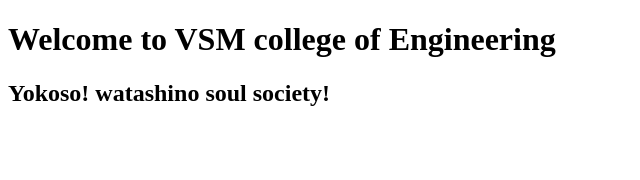
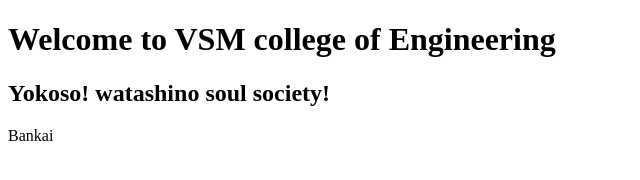
Before and after one commit to anandprasadkommu/gitproject, a plain HTML site: page index.html in a window 1280 px wide. Shown: the full height of the page, 0-640 px from the left. Drawn offline with Linux system fonts and the light colour scheme.

Commit message:
Update index.html

```diff
--- a/index.html
+++ b/index.html
@@ -8,5 +8,6 @@
 <body>
     <h1>Welcome to VSM college of Engineering</h1>
     <h2>Yokoso! watashino soul society!</h2>
+    <p>Bankai</p>
 </body>
 </html>
```
